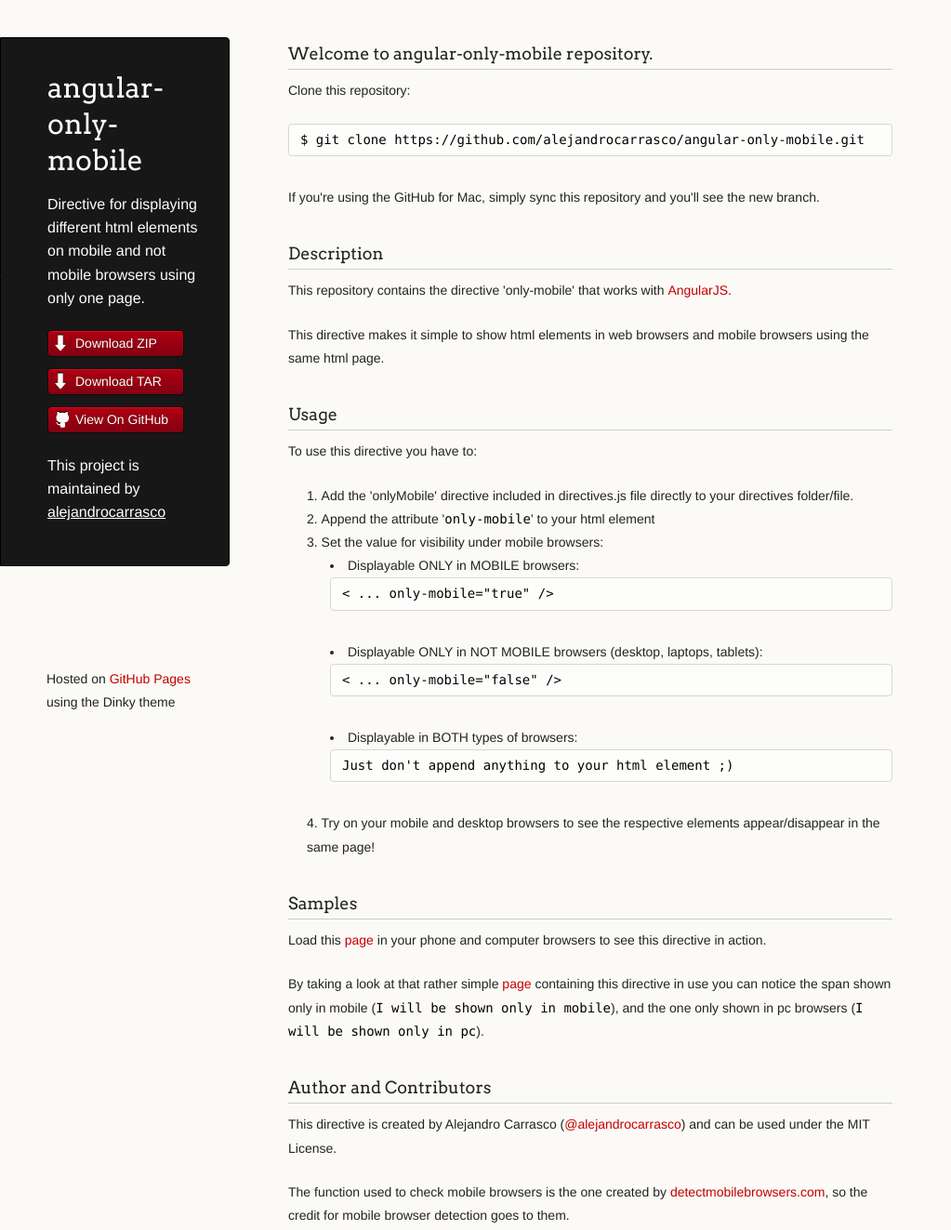
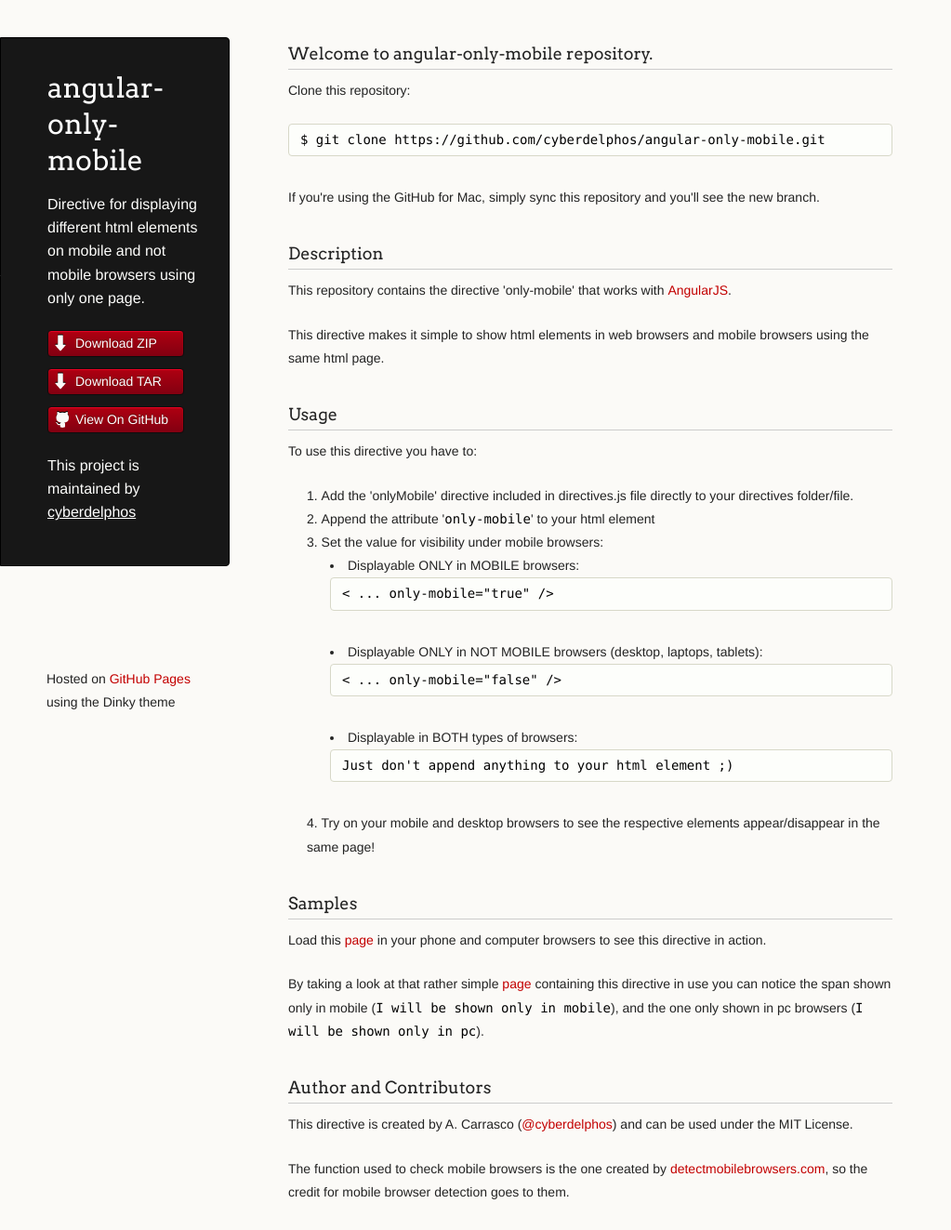
Before and after one commit to cyberdelphos/angular-only-mobile, a plain HTML site: page index.html in a window 1280 px wide. Shown: the whole page at 93% size, without its empty margins (0-1023 px from the left). Drawn offline with Linux system fonts and the light colour scheme.

Commit message:
Updating references

```diff
--- a/index.html
+++ b/index.html
@@ -3,7 +3,7 @@
   <head>
     <meta charset="utf-8">
     <meta http-equiv="X-UA-Compatible" content="chrome=1">
-    <title>angular-only-mobile by alejandrocarrasco</title>
+    <title>angular-only-mobile by cyberdelphos</title>
 
     <link rel="stylesheet" href="stylesheets/styles.css">
     <link rel="stylesheet" href="stylesheets/pygment_trac.css">
@@ -20,12 +20,12 @@
         <p class="header">Directive for displaying different html elements on mobile and not mobile browsers using only one page.</p>
 
         <ul>
-          <li class="download"><a class="buttons" href="https://github.com/alejandrocarrasco/angular-only-mobile/zipball/master">Download ZIP</a></li>
-          <li class="download"><a class="buttons" href="https://github.com/alejandrocarrasco/angular-only-mobile/tarball/master">Download TAR</a></li>
-          <li><a class="buttons github" href="https://github.com/alejandrocarrasco/angular-only-mobile">View On GitHub</a></li>
+          <li class="download"><a class="buttons" href="https://github.com/cyberdelphos/angular-only-mobile/zipball/master">Download ZIP</a></li>
+          <li class="download"><a class="buttons" href="https://github.com/cyberdelphos/angular-only-mobile/tarball/master">Download TAR</a></li>
+          <li><a class="buttons github" href="https://github.com/cyberdelphos/angular-only-mobile">View On GitHub</a></li>
         </ul>
 
-        <p class="header">This project is maintained by <a class="header name" href="https://github.com/alejandrocarrasco">alejandrocarrasco</a></p>
+        <p class="header">This project is maintained by <a class="header name" href="https://github.com/cyberdelphos">cyberdelphos</a></p>
 
 
       </header>
@@ -34,7 +34,7 @@
 
 <p>Clone this repository:</p>
 
-<pre><code>$ git clone https://github.com/alejandrocarrasco/angular-only-mobile.git</code></pre>
+<pre><code>$ git clone https://github.com/cyberdelphos/angular-only-mobile.git</code></pre>
 
 <p>If you're using the GitHub for Mac, simply sync this repository and you'll see the new branch.</p>
 
@@ -81,7 +81,7 @@
 
 <h3>Author and Contributors</h3>
 
-<p>This directive is created by Alejandro Carrasco (<a href="https://github.com/alejandrocarrasco" target="_blank">@alejandrocarrasco</a>) and can be used under the MIT License.</p>
+<p>This directive is created by A. Carrasco (<a href="https://github.com/cyberdelphos" target="_blank">@cyberdelphos</a>) and can be used under the MIT License.</p>
 <p>The function used to check mobile browsers is the one created by <a href="http://detectmobilebrowsers.com/" target="_blank">detectmobilebrowsers.com</a>, so the credit for mobile browser detection goes to them.</p>
 
 </section>
```
